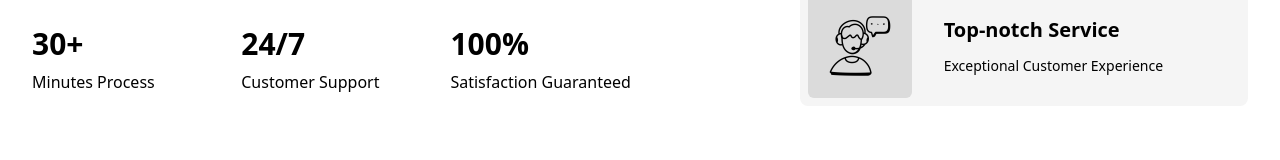
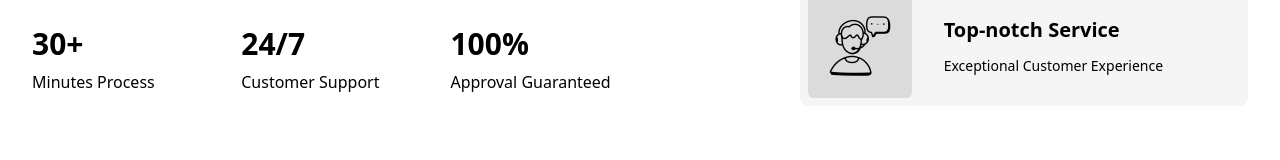
Before and after one commit to taplify-io/vin-automotive, a Next.js app: page / in a window 1280 px wide. Shown: the part 1715-1875 px from the top of the page. Built offline with nearby package versions, Linux system fonts and the light colour scheme.

Commit message:
refactor: benefits

```diff
--- a/components/Benefits.tsx
+++ b/components/Benefits.tsx
@@ -35,7 +35,7 @@ function Benefits() {
                     </div>
                     <div>
                         <p className="text-3xl font-bold">100%</p>
-                        <p className="font-medium text-xs lg:text-base mt-2">Satisfaction Guaranteed</p>
+                        <p className="font-medium text-xs lg:text-base mt-2">Approval Guaranteed</p>
                     </div>
                 </div>
             </div>
```
